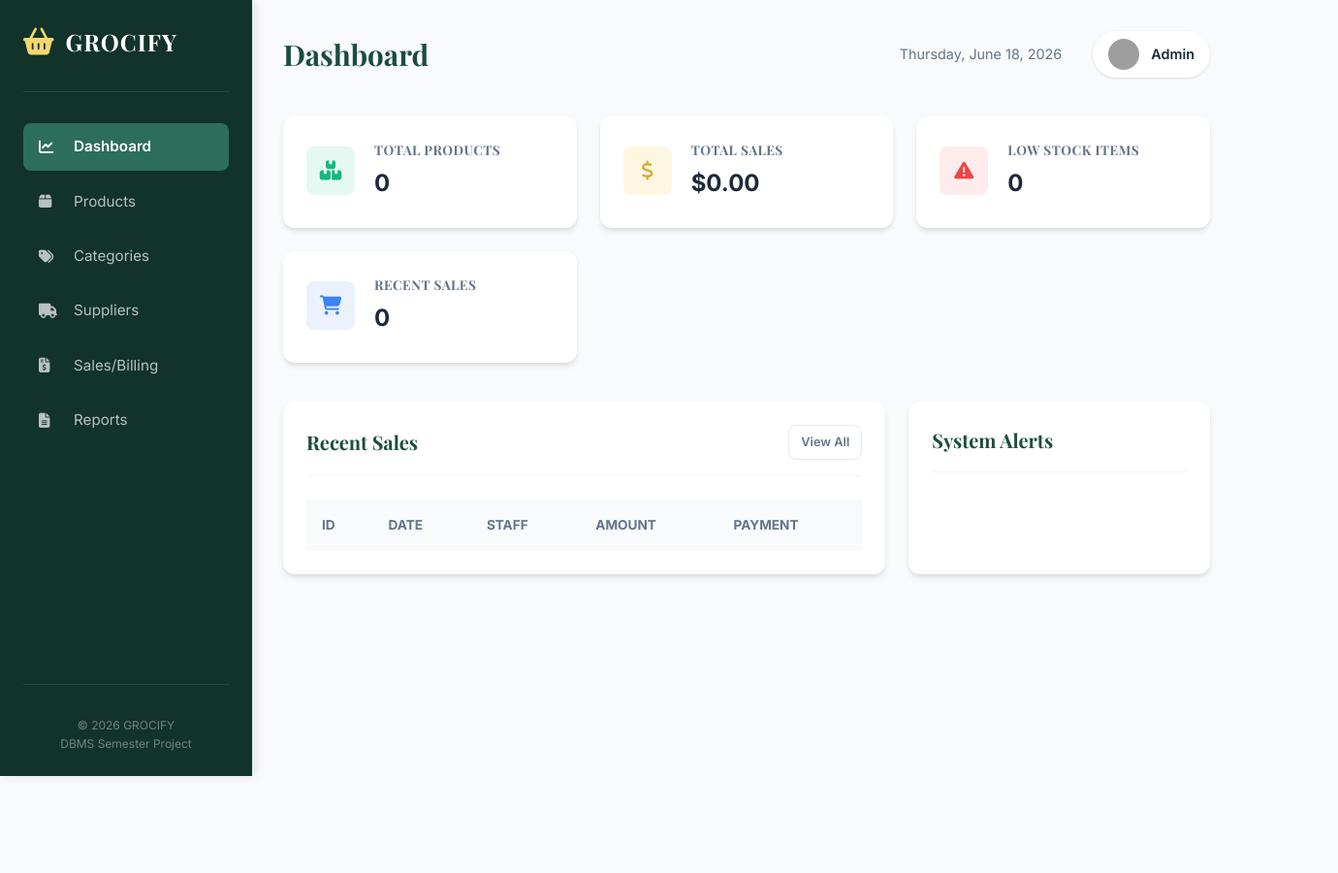
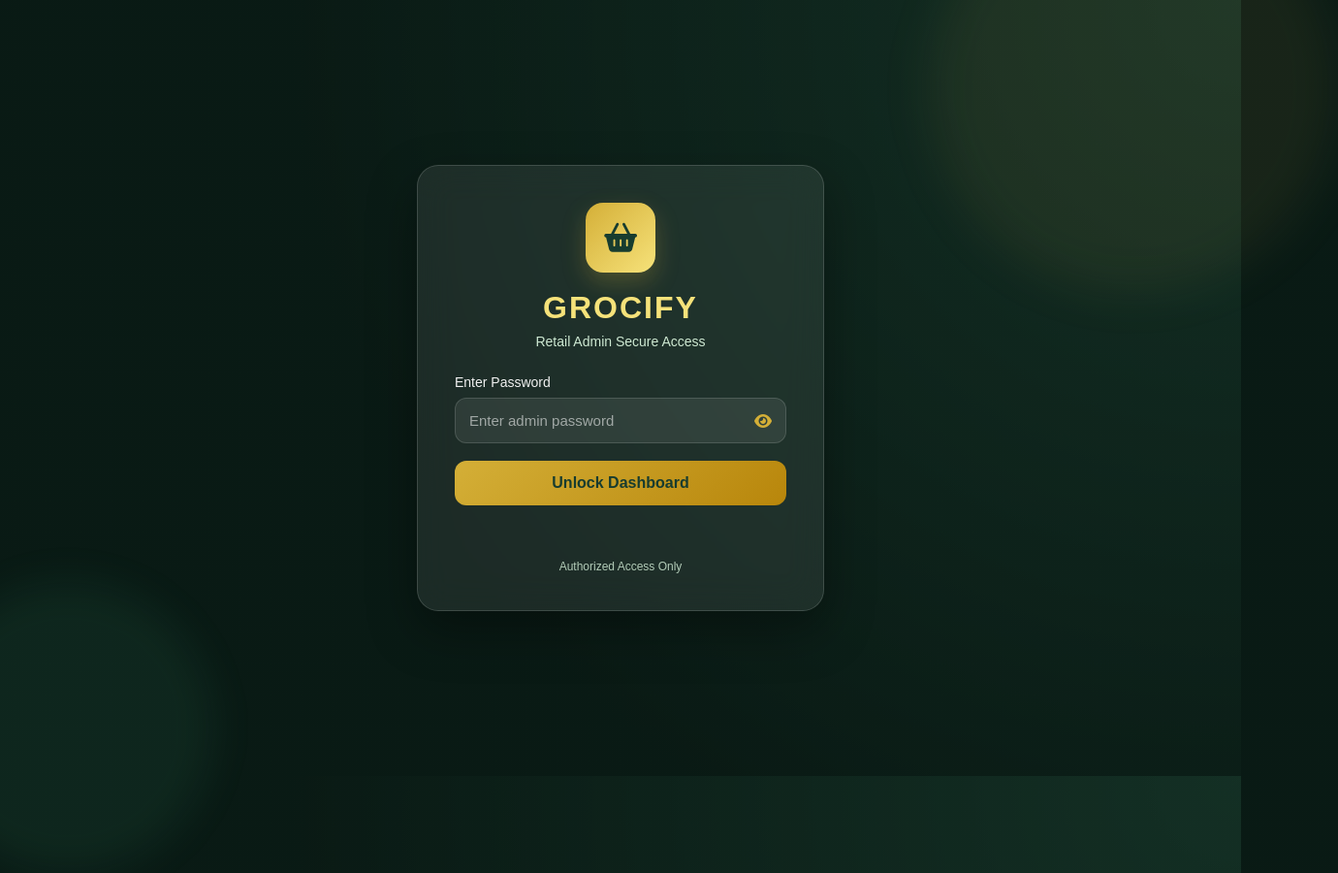
Before and after one commit to devby-harsh/GROCIFY-retail-management, a plain HTML site: page frontend/index.html in a window 1280 px wide. Shown: the whole page at 97% size, 1380 px wide, since content can reach past the window. Before the commit the page ends 800 px from the top, so only its background shows below. Drawn offline with nearby package versions, Linux system fonts and the light colour scheme; no server answers; grey boxes are pictures that could not be loaded.

Commit message:
Added login system, Dashboard routing fixes and backend updates

```diff
--- a/frontend/index.html
+++ b/frontend/index.html
@@ -1,181 +1,264 @@
 <!DOCTYPE html>
 <html lang="en">
 <head>
-    <meta charset="UTF-8">
-    <meta name="viewport" content="width=device-width, initial-scale=1.0">
-    <title>GROCIFY - Grocery Management System</title>
-    <link href="https://fonts.googleapis.com/css2?family=Inter:wght@400;500;600;700&family=Playfair+Display:wght@700&display=swap" rel="stylesheet">
-    <link rel="stylesheet" href="css/style.css">
-    <link rel="stylesheet" href="https://cdnjs.cloudflare.com/ajax/libs/font-awesome/6.4.0/css/all.min.css">
+<meta charset="UTF-8">
+<meta name="viewport" content="width=device-width, initial-scale=1.0">
+<title>GROCIFY Secure Access</title>
+
+<link rel="stylesheet" href="https://cdnjs.cloudflare.com/ajax/libs/font-awesome/6.4.0/css/all.min.css">
+
+<style>
+*{
+margin:0;
+padding:0;
+box-sizing:border-box;
+}
+
+body{
+font-family:Arial, Helvetica, sans-serif;
+height:100vh;
+display:flex;
+justify-content:center;
+align-items:center;
+background:
+linear-gradient(rgba(10,25,20,0.72),rgba(10,25,20,0.72)),
+radial-gradient(circle at top right,#2d6a4f,#081c15 65%);
+overflow:hidden;
+}
+
+/* floating glow */
+body::before{
+content:"";
+position:absolute;
+width:420px;
+height:420px;
+background:rgba(201,168,76,0.08);
+border-radius:50%;
+top:-120px;
+right:-100px;
+filter:blur(25px);
+}
+
+body::after{
+content:"";
+position:absolute;
+width:300px;
+height:300px;
+background:rgba(82,183,136,0.08);
+border-radius:50%;
+bottom:-100px;
+left:-80px;
+filter:blur(20px);
+}
+
+.lock-card{
+position:relative;
+z-index:5;
+width:420px;
+max-width:92%;
+padding:38px;
+border-radius:22px;
+background:rgba(255,255,255,0.08);
+backdrop-filter:blur(18px);
+border:1px solid rgba(255,255,255,0.15);
+box-shadow:0 20px 50px rgba(0,0,0,0.35);
+animation:fadeUp .7s ease;
+}
+
+@keyframes fadeUp{
+from{
+opacity:0;
+transform:translateY(30px);
+}
+to{
+opacity:1;
+transform:translateY(0);
+}
+}
+
+.logo{
+width:72px;
+height:72px;
+margin:auto;
+border-radius:18px;
+display:flex;
+justify-content:center;
+align-items:center;
+font-size:30px;
+background:linear-gradient(135deg,#d4af37,#f6e27a);
+color:#173c2f;
+box-shadow:0 10px 25px rgba(212,175,55,0.25);
+margin-bottom:18px;
+}
+
+h1{
+text-align:center;
+font-size:32px;
+letter-spacing:2px;
+color:#f6e27a;
+margin-bottom:8px;
+}
+
+.sub{
+text-align:center;
+color:#d8f3dc;
+font-size:14px;
+margin-bottom:26px;
+opacity:0.95;
+}
+
+.label{
+color:#f1f1f1;
+font-size:14px;
+margin-bottom:8px;
+display:block;
+}
+
+.input-wrap{
+position:relative;
+margin-bottom:18px;
+}
+
+.input-wrap input{
+width:100%;
+padding:14px 46px 14px 14px;
+border-radius:12px;
+border:1px solid rgba(255,255,255,0.14);
+background:rgba(255,255,255,0.08);
+color:white;
+font-size:15px;
+outline:none;
+transition:0.25s;
+}
+
+.input-wrap input:focus{
+border-color:#d4af37;
+box-shadow:0 0 0 3px rgba(212,175,55,0.12);
+}
+
+.input-wrap i{
+position:absolute;
+right:15px;
+top:50%;
+transform:translateY(-50%);
+color:#d4af37;
+cursor:pointer;
+}
+
+.input-wrap input::placeholder{
+color:rgba(255,255,255,0.55);
+}
+
+button{
+width:100%;
+padding:14px;
+border:none;
+border-radius:12px;
+font-size:16px;
+font-weight:bold;
+cursor:pointer;
+background:linear-gradient(135deg,#d4af37,#b8860b);
+color:#173c2f;
+transition:0.25s;
+}
+
+button:hover{
+transform:translateY(-2px);
+box-shadow:0 12px 25px rgba(212,175,55,0.22);
+}
+
+#error{
+margin-top:14px;
+text-align:center;
+font-size:14px;
+color:#ffb3b3;
+min-height:18px;
+}
+
+.footer{
+margin-top:24px;
+text-align:center;
+font-size:12px;
+color:#d8f3dc;
+opacity:0.8;
+}
+
+@media(max-width:500px){
+.lock-card{
+padding:28px;
+}
+h1{
+font-size:26px;
+}
+}
+</style>
 </head>
+
 <body>
-    <div class="container">
-        <!-- Sidebar -->
-        <aside class="sidebar">
-            <div class="logo">
-                <i class="fas fa-shopping-basket"></i>
-                <span>GROCIFY</span>
-            </div>
-            <nav>
-                <ul>
-                    <li class="active"><a href="index.html"><i class="fas fa-chart-line"></i> Dashboard</a></li>
-                    <li><a href="products.html"><i class="fas fa-box"></i> Products</a></li>
-                    <li><a href="categories.html"><i class="fas fa-tags"></i> Categories</a></li>
-                    <li><a href="suppliers.html"><i class="fas fa-truck"></i> Suppliers</a></li>
-                    <li><a href="sales.html"><i class="fas fa-file-invoice-dollar"></i> Sales/Billing</a></li>
-                    <li><a href="reports.html"><i class="fas fa-file-alt"></i> Reports</a></li>
-                </ul>
-            </nav>
-            <div class="sidebar-footer">
-                <p>&copy; 2026 GROCIFY</p>
-                <p>DBMS Semester Project</p>
-            </div>
-        </aside>
 
-        <!-- Main Content -->
-        <main class="main-content">
-            <!-- Top Nav -->
-            <header class="top-nav">
-                <div class="page-title">
-                    <h1>Dashboard</h1>
-                </div>
-                <div class="user-profile">
-                    <span id="current-date"></span>
-                    <div class="user-info">
-                        <img src="https://ui-avatars.com/api/?name=Admin&background=1b4d3e&color=f5d76e" alt="User">
-                        <span>Admin</span>
-                    </div>
-                </div>
-            </header>
+<div class="lock-card">
 
-            <!-- Dashboard Stats -->
-            <section class="stats-grid">
-                <div class="stat-card">
-                    <div class="stat-icon green"><i class="fas fa-boxes"></i></div>
-                    <div class="stat-info">
-                        <h3>Total Products</h3>
-                        <p id="stat-total-products">0</p>
-                    </div>
-                </div>
-                <div class="stat-card">
-                    <div class="stat-icon gold"><i class="fas fa-dollar-sign"></i></div>
-                    <div class="stat-info">
-                        <h3>Total Sales</h3>
-                        <p id="stat-total-sales">$0.00</p>
-                    </div>
-                </div>
-                <div class="stat-card">
-                    <div class="stat-icon red"><i class="fas fa-exclamation-triangle"></i></div>
-                    <div class="stat-info">
-                        <h3>Low Stock Items</h3>
-                        <p id="stat-low-stock">0</p>
-                    </div>
-                </div>
-                <div class="stat-card">
-                    <div class="stat-icon blue"><i class="fas fa-shopping-cart"></i></div>
-                    <div class="stat-info">
-                        <h3>Recent Sales</h3>
-                        <p id="stat-recent-sales-count">0</p>
-                    </div>
-                </div>
-            </section>
+<div class="logo">
+<i class="fas fa-shopping-basket"></i>
+</div>
 
-            <!-- Charts / Recent Activity -->
-            <section class="activity-grid">
-                <div class="activity-card">
-                    <div class="card-header">
-                        <h2>Recent Sales</h2>
-                        <a href="sales.html" class="btn btn-sm btn-outline">View All</a>
-                    </div>
-                    <div class="table-container">
-                        <table id="recent-sales-table">
-                            <thead>
-                                <tr>
-                                    <th>ID</th>
-                                    <th>Date</th>
-                                    <th>Staff</th>
-                                    <th>Amount</th>
-                                    <th>Payment</th>
-                                </tr>
-                            </thead>
-                            <tbody>
-                                <!-- Loaded via JS -->
-                            </tbody>
-                        </table>
-                    </div>
-                </div>
-                <div class="activity-card">
-                    <div class="card-header">
-                        <h2>System Alerts</h2>
-                    </div>
-                    <div class="alerts-list" id="alerts-list">
-                        <!-- Loaded via JS -->
-                    </div>
-                </div>
-            </section>
-        </main>
-    </div>
+<h1>GROCIFY</h1>
+<div class="sub">Retail Admin Secure Access</div>
 
-    <script src="js/main.js"></script>
-    <script>
-        document.addEventListener('DOMContentLoaded', async () => {
-            await loadDashboardStats();
-            document.getElementById('current-date').innerText = new Date().toLocaleDateString('en-US', { weekday: 'long', year: 'numeric', month: 'long', day: 'numeric' });
-        });
+<label class="label">Enter Password</label>
 
-        async function loadDashboardStats() {
-            try {
-                const response = await fetch('/api/dashboard/stats');
-                const data = await response.json();
+<div class="input-wrap">
+<input type="password" id="pass" placeholder="Enter admin password">
+<i class="fas fa-eye" onclick="togglePass()" id="eye"></i>
+</div>
 
-                document.getElementById('stat-total-products').innerText = data.total_products;
-                document.getElementById('stat-total-sales').innerText = '₹' + parseFloat(data.total_sales).toFixed(2);
-                document.getElementById('stat-low-stock').innerText = data.low_stock_count;
-                document.getElementById('stat-recent-sales-count').innerText = data.recent_sales.length;
+<button onclick="unlockPanel()">Unlock Dashboard</button>
 
-                const tableBody = document.querySelector('#recent-sales-table tbody');
-                tableBody.innerHTML = '';
+<div id="error"></div>
 
-                data.recent_sales.forEach(sale => {
-                    const row = `
-                        <tr>
-                            <td>#${sale.sale_id}</td>
-                            <td>${new Date(sale.sale_date).toLocaleDateString()}</td>
-                            <td>${sale.staff_name}</td>
-                            <td>₹${parseFloat(sale.total_amount).toFixed(2)}</td>
-                            <td><span class="badge ${sale.payment_method}">${sale.payment_method}</span></td>
-                        </tr>
-                    `;
-                    tableBody.innerHTML += row;
-                });
+<div class="footer">
+Authorized Access Only
+</div>
 
-                const alertsList = document.getElementById('alerts-list');
-                alertsList.innerHTML = '';
-                if (data.low_stock_count > 0) {
-                    alertsList.innerHTML += `
-                        <div class="alert alert-warning">
-                            <i class="fas fa-exclamation-triangle"></i>
-                            <div>
-                                <strong>Low Stock Warning</strong>
-                                <p>${data.low_stock_count} items are running low on stock. Please restock soon.</p>
-                            </div>
-                        </div>
-                    `;
-                } else {
-                    alertsList.innerHTML += `
-                        <div class="alert alert-info">
-                            <i class="fas fa-check-circle"></i>
-                            <div>
-                                <strong>All Good</strong>
-                                <p>Inventory levels are healthy across all categories.</p>
-                            </div>
-                        </div>
-                    `;
-                }
-            } catch (err) {
-                console.error('Error loading stats:', err);
-            }
-        }
-    </script>
+</div>
+
+<script>
+const masterPassword = "Grocify@2026";
+
+function unlockPanel(){
+
+let val = document.getElementById("pass").value.trim();
+
+if(val === masterPassword){
+window.location.href = "Dashboard.html";
+}else{
+document.getElementById("error").innerText = "Incorrect password";
+document.getElementById("pass").value = "";
+}
+}
+
+function togglePass(){
+
+let p = document.getElementById("pass");
+let eye = document.getElementById("eye");
+
+if(p.type === "password"){
+p.type = "text";
+eye.classList.remove("fa-eye");
+eye.classList.add("fa-eye-slash");
+}else{
+p.type = "password";
+eye.classList.remove("fa-eye-slash");
+eye.classList.add("fa-eye");
+}
+}
+
+document.getElementById("pass").addEventListener("keypress",function(e){
+if(e.key === "Enter"){
+unlockPanel();
+}
+});
+</script>
+
 </body>
 </html>
--- a/frontend/js/admin.js
+++ b/frontend/js/admin.js
@@ -4,7 +4,7 @@ const checkAdmin = () => {
     const user = JSON.parse(localStorage.getItem('user'));
     if (!user || user.role !== 'admin') {
         alert('Access denied. Administrator privileges required.');
-        window.location.href = 'index.html';
+        window.location.href = 'dashboard.html';  // Redirect to dashboard or login page
     }
 };
 
--- a/frontend/js/auth.js
+++ b/frontend/js/auth.js
@@ -14,7 +14,7 @@ const handleLogin = async (e) => {
         const data = await res.json();
         if (res.ok) {
             localStorage.setItem('user', JSON.stringify(data));
-            window.location.href = 'index.html';
+            window.location.href = 'dashboard.html';  // Redirect to dashboard after successful login
         } else {
             alert(data.message || 'The credentials provided do not match our records.');
         }
@@ -52,7 +52,7 @@ const handleRegister = async (e) => {
 const logout = (e) => {
     if (e) e.preventDefault();
     localStorage.removeItem('user');
-    window.location.href = 'index.html';
+    window.location.href = 'dashboard.html';
 };
 
 const updateNav = () => {
--- a/frontend/js/cart.js
+++ b/frontend/js/cart.js
@@ -20,7 +20,7 @@ const fetchCartItems = async () => {
         let total = 0;
 
         if (!Array.isArray(cartItems) || cartItems.length === 0) {
-            cartContainer.innerHTML = '<p style="text-align: center; color: var(--text-muted); padding: 4rem; font-size: 1.1rem;">Your basket is currently empty. <a href="index.html" style="color: var(--primary); font-weight: 700; text-decoration: underline;">Discover our selection</a></p>';
+            cartContainer.innerHTML = '<p style="text-align: center; color: var(--text-muted); padding: 4rem; font-size: 1.1rem;">Your basket is currently empty. <a href="dashboard.html" style="color: var(--primary); font-weight: 700; text-decoration: underline;">Discover our selection</a></p>';
             if (cartTotal) cartTotal.style.display = 'none';
         } else {
             const table = document.createElement('table');
@@ -96,7 +96,7 @@ const handlePlaceOrder = async () => {
         const data = await res.json();
         if (res.ok) {
             alert('Your order has been received! Our curators are now preparing your selections. Order Reference: ' + (data.order_id || 'GRC-' + Date.now()));
-            window.location.href = 'index.html';
+            window.location.href = 'dashboard.html';
         } else {
             alert(data.message || 'There was an issue processing your order.');
         }
```
Also changed, not shown: backend/package.json (+4 -18 lines), backend/server.js (+2 -18 lines), frontend/Dashboard.html (added, +182 -0 lines), frontend/categories.html (+1 -1 lines), frontend/products.html (+1 -1 lines), frontend/reports.html (+1 -1 lines), frontend/sales.html (+1 -1 lines), frontend/suppliers.html (+1 -1 lines), 2 other files.
